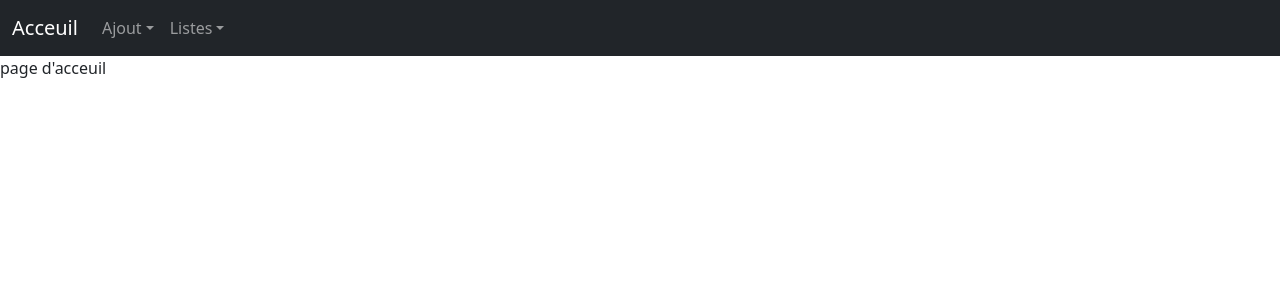
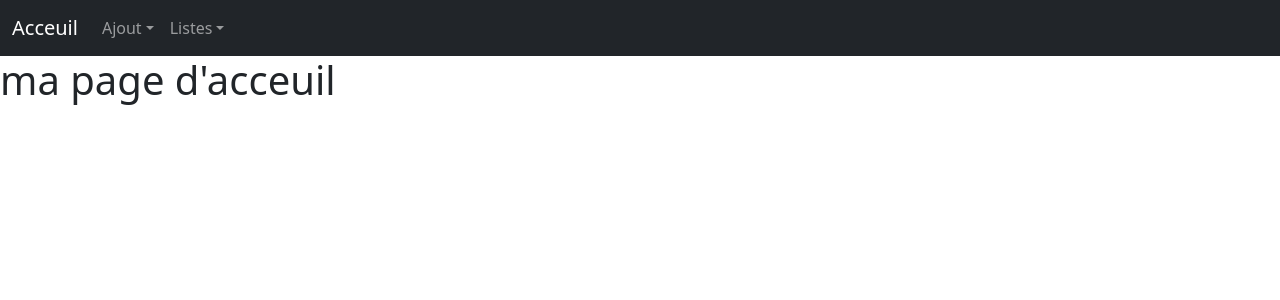
Before and after one commit to Caven15/Labo-Sequelize-nodeJs-React, a React (Create React App) app in the folder 2-bibliotheque_UI/: page / in a window 1280 px wide. Shown: the top 300 px of the page. Built offline with nearby package versions, Linux system fonts and the light colour scheme.

Commit message:
correction liste client

```diff
--- a/2-bibliotheque_UI/src/App.js
+++ b/2-bibliotheque_UI/src/App.js
@@ -4,8 +4,9 @@
   import 'bootstrap/dist/css/bootstrap.min.css';
   import { BrowserRouter, Routes, Route, Link } from "react-router-dom" // instalation obligatoire => npm install react-router-dom@6
   import AuteurList from './components/appelApi/auteurs/auteursList';
-  import ClientList from './components/appelApi/clients/clientList'
+  import ClientList from './components/appelApi/clients/clientList';
   import AjoutAuteur from './components/appelApi/auteurs/addAuteur';
+  import Home from './components/vue/home';
 
 //#endregion
 
@@ -65,7 +66,7 @@
             <Route path="/auteurs" element={<AuteurList />}></Route>
             <Route path="/clients" element={<ClientList />}></Route>
             <Route path="/ajoutAuteur" element={<AjoutAuteur />}></Route>
-            <Route path="/" element={<p>page d'acceuil</p>}></Route>
+            <Route path="/" element={<Home />}></Route>
           </Routes>
       </BrowserRouter>
     );
--- a/2-bibliotheque_UI/src/components/appelApi/auteurs/auteurItem.jsx
+++ b/2-bibliotheque_UI/src/components/appelApi/auteurs/auteurItem.jsx
@@ -1,4 +1,3 @@
-// import Container from 'react-bootstrap/Container';
 const AuteurItem = function(props){
     const {id, nom, prenom, date_naissance} = props
 
--- a/2-bibliotheque_UI/src/components/appelApi/auteurs/auteursList.jsx
+++ b/2-bibliotheque_UI/src/components/appelApi/auteurs/auteursList.jsx
@@ -16,11 +16,6 @@ const AuteurList = function () {
                     setAuteurs(p => data)
                 })
         }, [])
-        // useEffect(() => {
-        //     fetch("http://localhost:3000/auteur", {
-        //         method: "POST",
-        //         body: JSON.stringify({ name: "Jean" })
-        //     })
 
     return(
         <div>
--- a/2-bibliotheque_UI/src/components/appelApi/clients/clientList.jsx
+++ b/2-bibliotheque_UI/src/components/appelApi/clients/clientList.jsx
@@ -1,12 +1,13 @@
-import { useEffect, useState } from "react";
-import ClientItem from "./clienItem";
+import { useEffect, useState } from "react"
+import ClientItem from "./clientItem"
 
 const ClientList = function () {
     //useState
-    const {clients, setClients} = useState([])
+    const [clients, setClients] = useState([])
     const clientsJSX = clients.map(
         elem => <ClientItem key={elem.nom}{...elem}></ClientItem>
     )
+
 
     //useEffect
         useEffect(() => {
@@ -15,7 +16,8 @@ const ClientList = function () {
                 .then(data => {
                     setClients(p => data)
                 })
-        })
+            }, [])
+
     return(
         <div>
             <p className='titre'>liste des clients</p>
--- a/2-bibliotheque_UI/src/components/vue/home.jsx
+++ b/2-bibliotheque_UI/src/components/vue/home.jsx
@@ -0,0 +1,14 @@
+const Home = function () {
+    //useState
+
+
+    //useEffect
+
+    return(
+        <h1>ma page d'acceuil</h1>
+    )
+}
+
+
+
+export default Home
```
Also changed, not shown: 2-bibliotheque_UI/src/components/appelApi/clients/clientItem.jsx (renamed from 2-bibliotheque_UI/src/components/appelApi/clients/clienItem.jsx), 1 other file (tests, documents, lock files or other folders).
